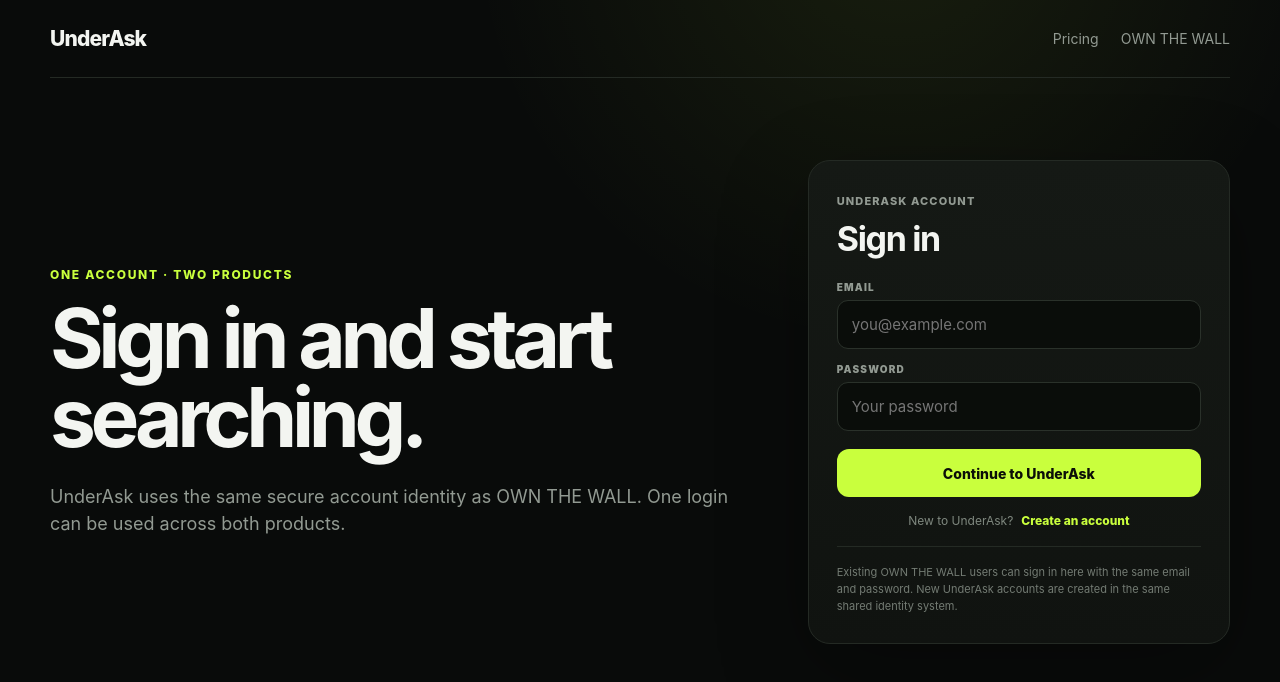
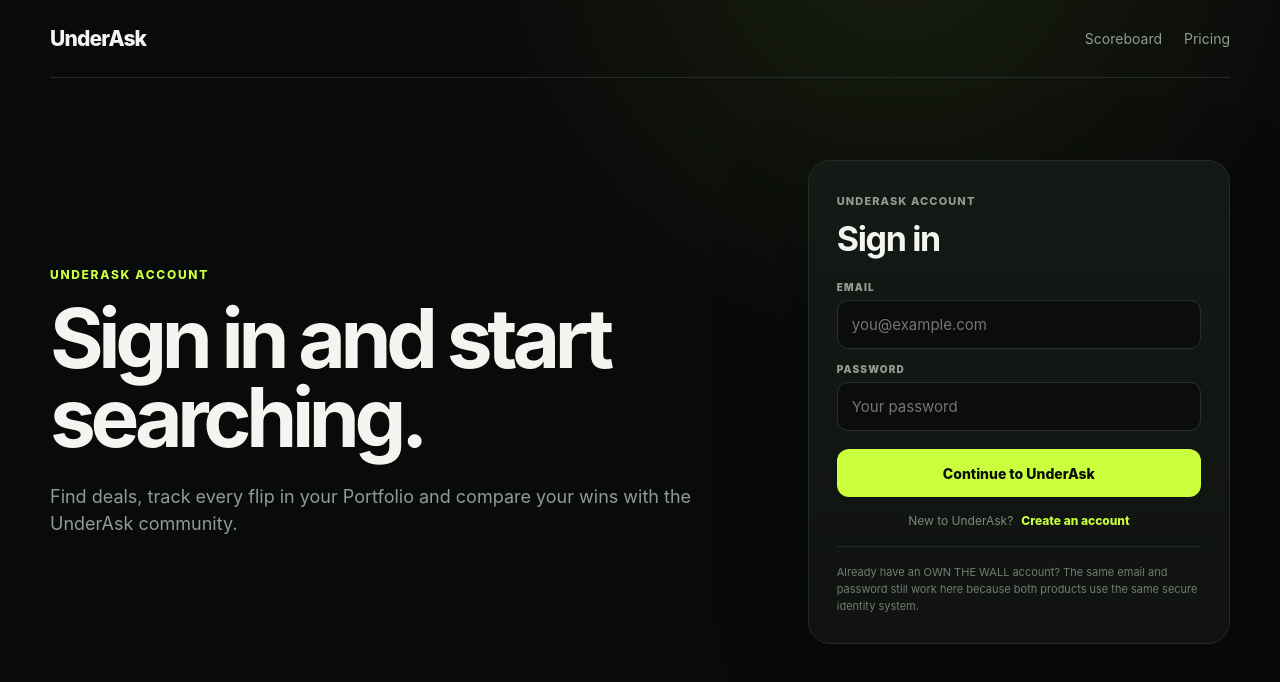
Before and after one commit to maxxvrm-afk/UnderAsk, a Next.js app: page /login in a window 1280 px wide. Shown: the top 682 px of the page. Built offline with nearby package versions, Linux system fonts and the light colour scheme.

Commit message:
Remove OWN THE WALL from UnderAsk login navigation

```diff
--- a/src/app/login/page.tsx
+++ b/src/app/login/page.tsx
@@ -65,18 +65,17 @@
       <nav className="nav">
         <a className="brand" href="/">UnderAsk</a>
         <div className="navLinks">
+          <a href="/scoreboard">Scoreboard</a>
           <a href="/pricing">Pricing</a>
-          <a href="https://ownthewall.co" target="_blank" rel="noreferrer">OWN THE WALL</a>
         </div>
       </nav>
 
       <section className={styles.loginLayout}>
         <div className={styles.loginIntro}>
-          <div className="eyebrow">ONE ACCOUNT · TWO PRODUCTS</div>
+          <div className="eyebrow">UNDERASK ACCOUNT</div>
           <h1>Sign in and start searching.</h1>
           <p className="lede small">
-            UnderAsk uses the same secure account identity as OWN THE WALL. One login
-            can be used across both products.
+            Find deals, track every flip in your Portfolio and compare your wins with the UnderAsk community.
           </p>
         </div>
 
@@ -132,8 +131,7 @@
           )}
 
           <p className={styles.loginFootnote}>
-            Existing OWN THE WALL users can sign in here with the same email and password.
-            New UnderAsk accounts are created in the same shared identity system.
+            Already have an OWN THE WALL account? The same email and password still work here because both products use the same secure identity system.
           </p>
         </div>
       </section>
```
